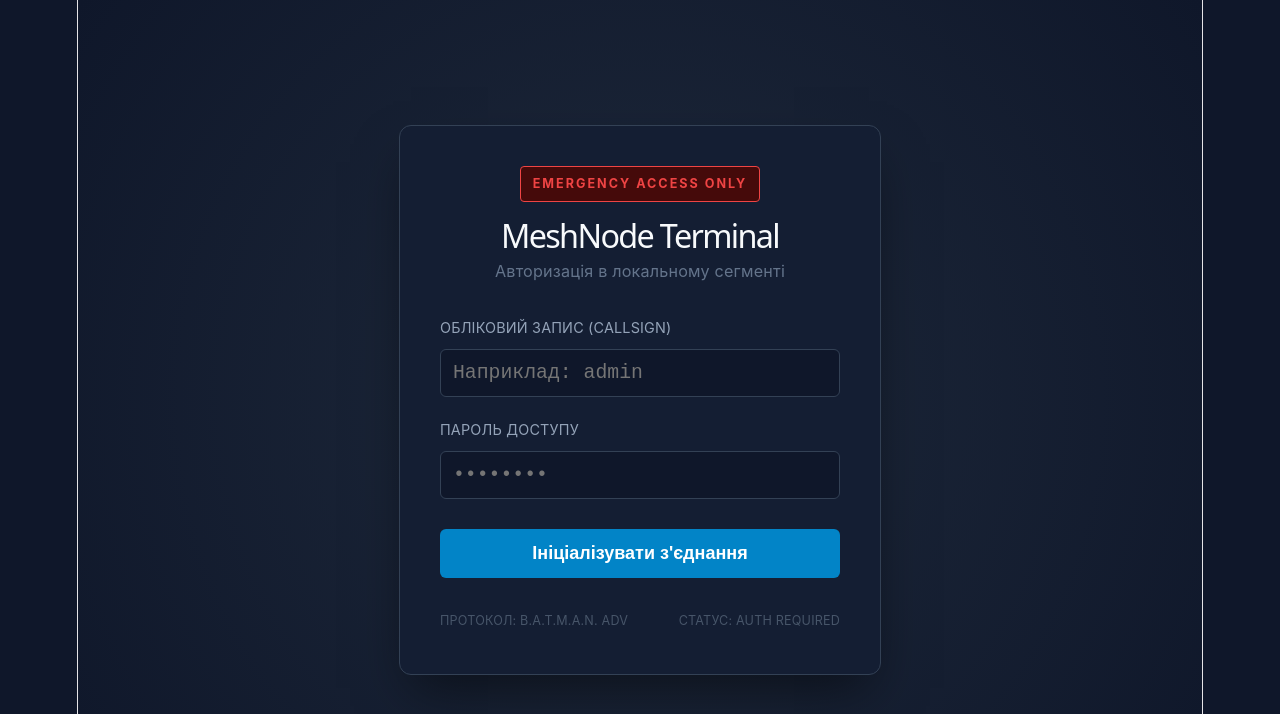
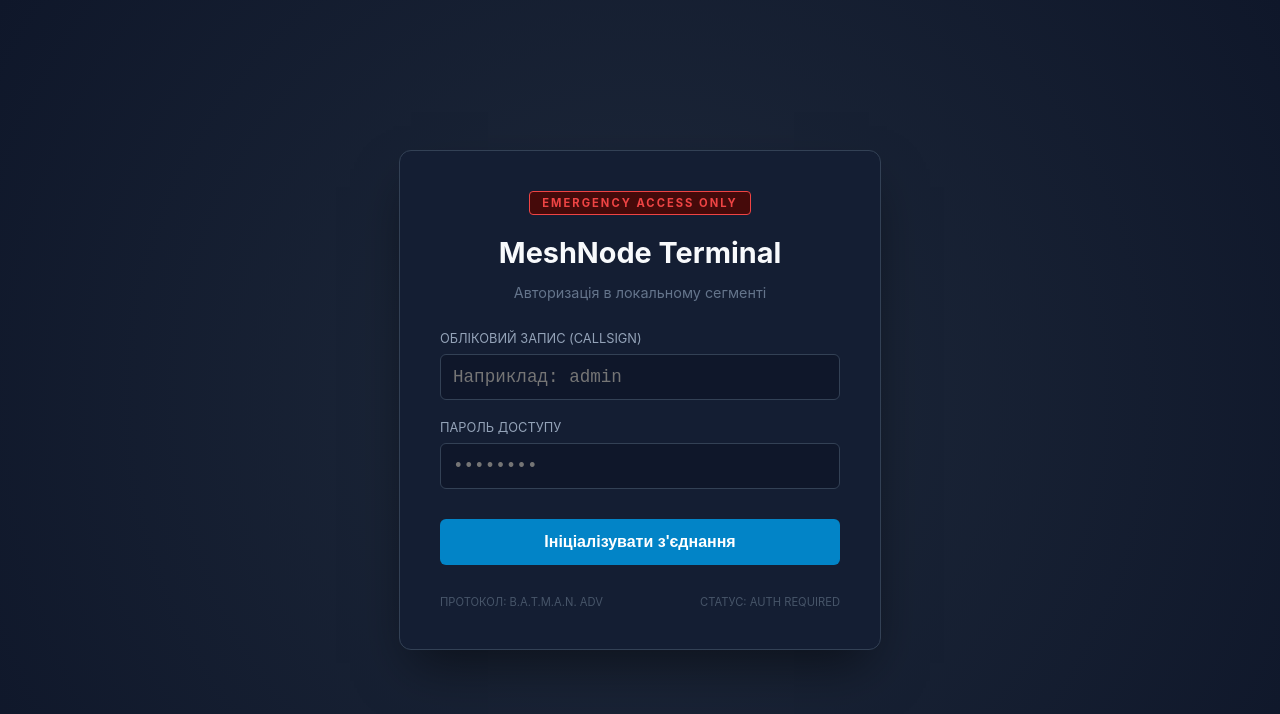
Before and after one commit to KobbAsa/mesh-portal, a Svelte app: page / in a window 1280 px wide. Shown: the top 714 px of the page. Built offline with nearby package versions, Linux system fonts and the light colour scheme.

Commit message:
Fix main styles

```diff
--- a/src/app.css
+++ b/src/app.css
@@ -1,296 +1,41 @@
 :root {
-  --text: #6b6375;
-  --text-h: #08060d;
-  --bg: #fff;
-  --border: #e5e4e7;
-  --code-bg: #f4f3ec;
-  --accent: #aa3bff;
-  --accent-bg: rgba(170, 59, 255, 0.1);
-  --accent-border: rgba(170, 59, 255, 0.5);
-  --social-bg: rgba(244, 243, 236, 0.5);
-  --shadow:
-    rgba(0, 0, 0, 0.1) 0 10px 15px -3px, rgba(0, 0, 0, 0.05) 0 4px 6px -2px;
+  --sans: 'Inter', system-ui, -apple-system, BlinkMacSystemFont, 'Segoe UI', Roboto, sans-serif;
+  --mono: ui-monospace, Consolas, 'Courier New', monospace;
 
-  --sans: system-ui, 'Segoe UI', Roboto, sans-serif;
-  --heading: system-ui, 'Segoe UI', Roboto, sans-serif;
-  --mono: ui-monospace, Consolas, monospace;
-
-  font: 18px/145% var(--sans);
-  letter-spacing: 0.18px;
-  color-scheme: light dark;
-  color: var(--text);
-  background: var(--bg);
-  font-synthesis: none;
-  text-rendering: optimizeLegibility;
-  -webkit-font-smoothing: antialiased;
-  -moz-osx-font-smoothing: grayscale;
-
-  @media (max-width: 1024px) {
-    font-size: 16px;
-  }
-}
-
-@media (prefers-color-scheme: dark) {
-  :root {
-    --text: #9ca3af;
-    --text-h: #f3f4f6;
-    --bg: #16171d;
-    --border: #2e303a;
-    --code-bg: #1f2028;
-    --accent: #c084fc;
-    --accent-bg: rgba(192, 132, 252, 0.15);
-    --accent-border: rgba(192, 132, 252, 0.5);
-    --social-bg: rgba(47, 48, 58, 0.5);
-    --shadow:
-      rgba(0, 0, 0, 0.4) 0 10px 15px -3px, rgba(0, 0, 0, 0.25) 0 4px 6px -2px;
-  }
-
-  #social .button-icon {
-    filter: invert(1) brightness(2);
-  }
+  color-scheme: dark;
 }
 
 body {
   margin: 0;
-}
-
-h1,
-h2 {
-  font-family: var(--heading);
-  font-weight: 500;
-  color: var(--text-h);
-}
-
-h1 {
-  font-size: 56px;
-  letter-spacing: -1.68px;
-  margin: 32px 0;
-  @media (max-width: 1024px) {
-    font-size: 36px;
-    margin: 20px 0;
-  }
-}
-h2 {
-  font-size: 24px;
-  line-height: 118%;
-  letter-spacing: -0.24px;
-  margin: 0 0 8px;
-  @media (max-width: 1024px) {
-    font-size: 20px;
-  }
-}
-p {
-  margin: 0;
-}
-
-code,
-.counter {
-  font-family: var(--mono);
-  display: inline-flex;
-  border-radius: 4px;
-  color: var(--text-h);
-}
-
-code {
-  font-size: 15px;
-  line-height: 135%;
-  padding: 4px 8px;
-  background: var(--code-bg);
-}
-
-.counter {
-  font-size: 16px;
-  padding: 5px 10px;
-  border-radius: 5px;
-  color: var(--accent);
-  background: var(--accent-bg);
-  border: 2px solid transparent;
-  transition: border-color 0.3s;
-  margin-bottom: 24px;
-
-  &:hover {
-    border-color: var(--accent-border);
-  }
-  &:focus-visible {
-    outline: 2px solid var(--accent);
-    outline-offset: 2px;
-  }
-}
-
-.hero {
-  position: relative;
-
-  .base,
-  .framework,
-  .vite {
-    inset-inline: 0;
-    margin: 0 auto;
-  }
-
-  .base {
-    width: 170px;
-    position: relative;
-    z-index: 0;
-  }
-
-  .framework,
-  .vite {
-    position: absolute;
-  }
-
-  .framework {
-    z-index: 1;
-    top: 34px;
-    height: 28px;
-    transform: perspective(2000px) rotateZ(300deg) rotateX(44deg) rotateY(39deg)
-      scale(1.4);
-  }
-
-  .vite {
-    z-index: 0;
-    top: 107px;
-    height: 26px;
-    width: auto;
-    transform: perspective(2000px) rotateZ(300deg) rotateX(40deg) rotateY(39deg)
-      scale(0.8);
-  }
+  padding: 0;
+  font-family: var(--sans);
+  background-color: #0f172a;
+  color: #e2e8f0;
+  -webkit-font-smoothing: antialiased;
+  -moz-osx-font-smoothing: grayscale;
 }
 
 #app {
-  width: 1126px;
-  max-width: 100%;
-  margin: 0 auto;
-  text-align: center;
-  border-inline: 1px solid var(--border);
-  min-height: 100svh;
+  width: 100vw;
+  height: 100vh;
+  margin: 0;
+  padding: 0;
   display: flex;
   flex-direction: column;
-  box-sizing: border-box;
+  overflow: hidden;
 }
 
-#center {
-  display: flex;
-  flex-direction: column;
-  gap: 25px;
-  place-content: center;
-  place-items: center;
-  flex-grow: 1;
-
-  @media (max-width: 1024px) {
-    padding: 32px 20px 24px;
-    gap: 18px;
-  }
+::-webkit-scrollbar {
+  width: 8px;
+  height: 8px;
 }
-
-#next-steps {
-  display: flex;
-  border-top: 1px solid var(--border);
-  text-align: left;
-
-  & > div {
-    flex: 1 1 0;
-    padding: 32px;
-    @media (max-width: 1024px) {
-      padding: 24px 20px;
-    }
-  }
-
-  .icon {
-    margin-bottom: 16px;
-    width: 22px;
-    height: 22px;
-  }
-
-  @media (max-width: 1024px) {
-    flex-direction: column;
-    text-align: center;
-  }
+::-webkit-scrollbar-track {
+  background: #0f172a;
 }
-
-#docs {
-  border-right: 1px solid var(--border);
-
-  @media (max-width: 1024px) {
-    border-right: none;
-    border-bottom: 1px solid var(--border);
-  }
+::-webkit-scrollbar-thumb {
+  background: #334155;
+  border-radius: 4px;
 }
-
-#next-steps ul {
-  list-style: none;
-  padding: 0;
-  display: flex;
-  gap: 8px;
-  margin: 32px 0 0;
-
-  .logo {
-    height: 18px;
-  }
-
-  a {
-    color: var(--text-h);
-    font-size: 16px;
-    border-radius: 6px;
-    background: var(--social-bg);
-    display: flex;
-    padding: 6px 12px;
-    align-items: center;
-    gap: 8px;
-    text-decoration: none;
-    transition: box-shadow 0.3s;
-
-    &:hover {
-      box-shadow: var(--shadow);
-    }
-    .button-icon {
-      height: 18px;
-      width: 18px;
-    }
-  }
-
-  @media (max-width: 1024px) {
-    margin-top: 20px;
-    flex-wrap: wrap;
-    justify-content: center;
-
-    li {
-      flex: 1 1 calc(50% - 8px);
-    }
-
-    a {
-      width: 100%;
-      justify-content: center;
-      box-sizing: border-box;
-    }
-  }
+::-webkit-scrollbar-thumb:hover {
+  background: #475569;
 }
-
-#spacer {
-  height: 88px;
-  border-top: 1px solid var(--border);
-  @media (max-width: 1024px) {
-    height: 48px;
-  }
-}
-
-.ticks {
-  position: relative;
-  width: 100%;
-
-  &::before,
-  &::after {
-    content: '';
-    position: absolute;
-    top: -4.5px;
-    border: 5px solid transparent;
-  }
-
-  &::before {
-    left: 0;
-    border-left-color: var(--border);
-  }
-  &::after {
-    right: 0;
-    border-right-color: var(--border);
-  }
-}
```
